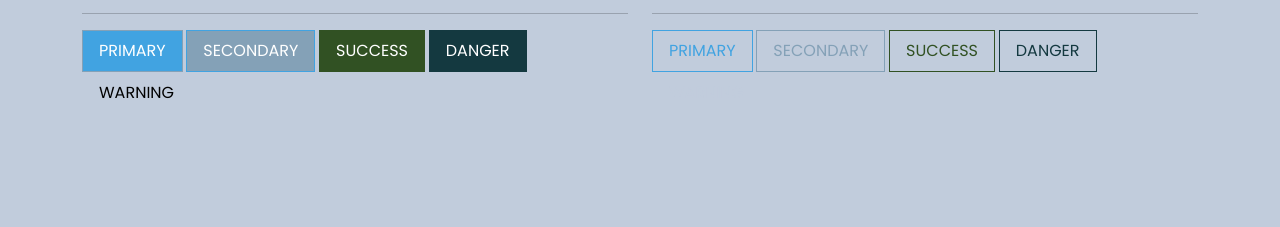
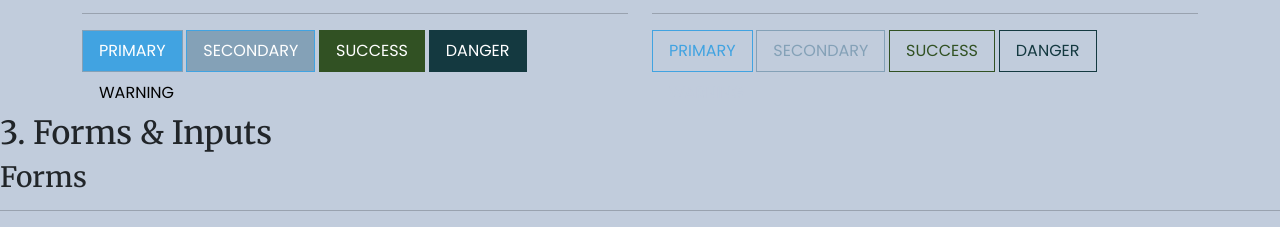
Before and after one commit to lgrace1/bootstrap-design-system-spring-2025, a plain HTML site: page index.html in a window 1280 px wide. Shown: the part 618-845 px from the top of the page. Before the commit the page ends 800 px from the top, so only its background shows below. Drawn offline with nearby package versions, Linux system fonts and the light colour scheme.

Commit message:
add section for forms

```diff
--- a/index.html
+++ b/index.html
@@ -82,6 +82,20 @@
         </div>
     </div>
 
+    <!-- Forms & Inputs -->
+    <div class="row">
+        <div class="col">
+            <h2>3. Forms & Inputs</h2>
+        </div>
+    </div>
+    <div class="row">
+
+        <div class="col">
+            <h3>Forms</h3>
+            <hr>
+
+        </div>
+
     <script src="https://cdn.jsdelivr.net/npm/bootstrap@5.3.3/dist/js/bootstrap.bundle.min.js"
         integrity="sha384-YvpcrYf0tY3lHB60NNkmXc5s9fDVZLESaAA55NDzOxhy9GkcIdslK1eN7N6jIeHz"
         crossorigin="anonymous"></script>
```
